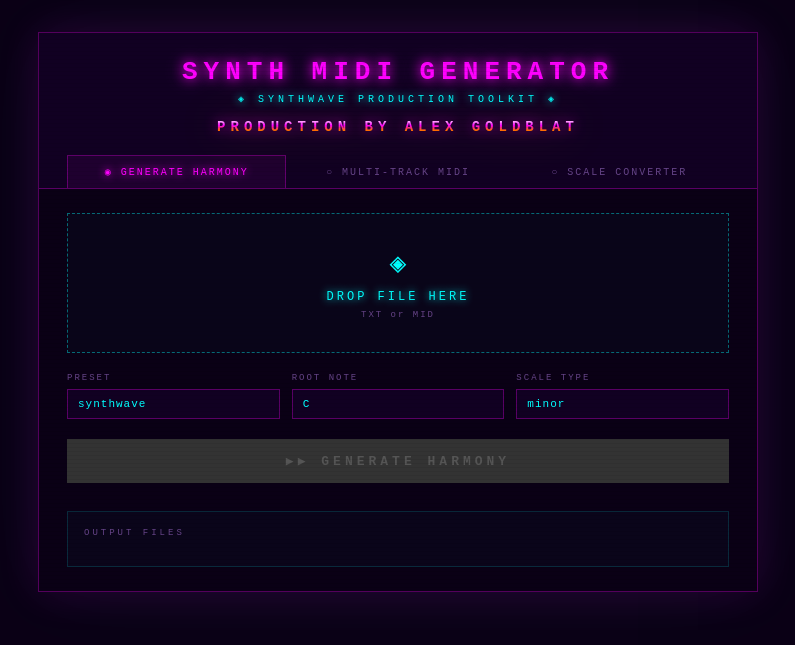
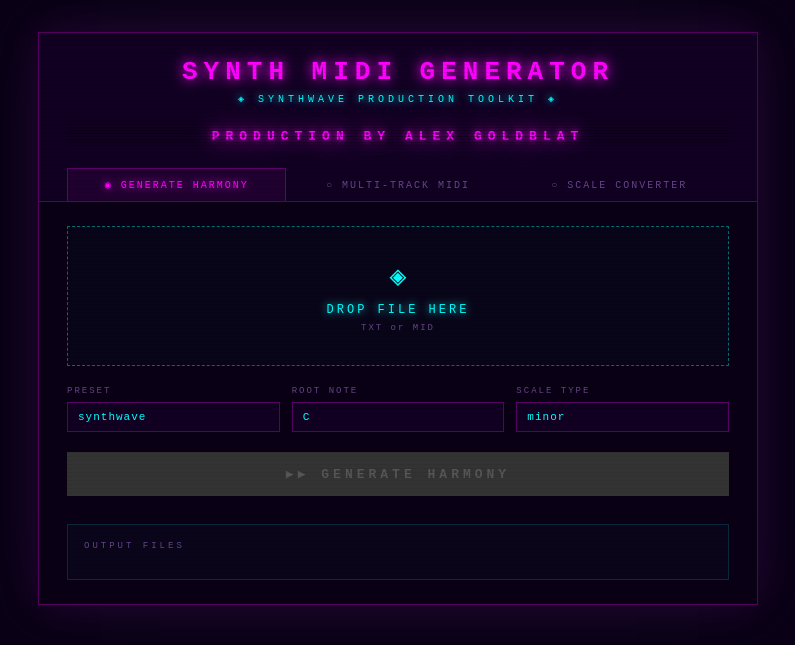
Before and after one commit to turrican128/my-midi-generator, a Flask app: page / in a window 1280 px wide. Shown: the top 645 px of the page, without its empty margins (242-1037 px from the left). Run offline with Flask 3, Linux system fonts and the light colour scheme.

Commit message:
feat: Dead-of-Night Arcade effect on producer credit
Redesigned "PRODUCTION BY ALEX GOLDBLAT" with neon tube glow,
irregular flicker animation, cyan chromatic aberration glitch ghost,
and phosphor scanline overlay for a 2am arcade aesthetic.

Co-Authored-By: Claude Opus 4.6 <noreply@anthropic.com>

```diff
--- a/web/static/style.css
+++ b/web/static/style.css
@@ -74,17 +74,53 @@ body {
   margin-top: 6px;
 }
 
+/* ── Producer credit — Dead-of-Night Arcade ── */
 .producer-credit {
-  margin-top: 14px;
-  font-size: clamp(11px, 2.5vw, 14px);
+  margin-top: 16px;
+  font-size: clamp(10px, 2.2vw, 13px);
   font-weight: bold;
-  letter-spacing: 5px;
-  background: linear-gradient(180deg, #fff 0%, #ff00ff 40%, #ff6600 70%, #ffcc00 100%);
-  -webkit-background-clip: text;
-  -webkit-text-fill-color: transparent;
-  background-clip: text;
-  filter: drop-shadow(0 0 6px rgba(255, 0, 255, 0.6)) drop-shadow(0 0 20px rgba(255, 102, 0, 0.3));
-  animation: credit-glow 3s ease-in-out infinite alternate;
+  letter-spacing: 6px;
+  color: #ff00ff;
+  text-shadow:
+    0 0 7px #ff00ff,
+    0 0 20px #ff00ff,
+    0 0 42px #ff00ff,
+    0 0 82px rgba(255, 0, 255, 0.4),
+    0 0 120px rgba(255, 0, 255, 0.15);
+  position: relative;
+  padding: 8px 0 4px;
+  animation: neon-flicker 4s ease-in-out infinite;
+}
+
+/* Scanline overlay across the credit text */
+.producer-credit::before {
+  content: '';
+  position: absolute;
+  inset: 0;
+  background: repeating-linear-gradient(
+    0deg,
+    transparent 0px,
+    transparent 2px,
+    rgba(0, 0, 0, 0.25) 2px,
+    rgba(0, 0, 0, 0.25) 3px
+  );
+  pointer-events: none;
+  z-index: 1;
+}
+
+/* Glitch / chromatic aberration ghost layer */
+.producer-credit::after {
+  content: attr(data-text);
+  position: absolute;
+  top: 8px;
+  left: 0;
+  right: 0;
+  color: #00ffff;
+  text-shadow: 0 0 7px #00ffff, 0 0 20px #00ffff;
+  opacity: 0;
+  clip-path: inset(0 0 0 0);
+  pointer-events: none;
+  animation: glitch-ghost 4s ease-in-out infinite;
 }
 
 /* ── Tabs ── */
--- a/web/templates/index.html
+++ b/web/templates/index.html
@@ -13,7 +13,7 @@
       <div class="app-logo">
         <div class="logo-title">SYNTH MIDI GENERATOR</div>
         <div class="logo-sub">◈ SYNTHWAVE PRODUCTION TOOLKIT ◈</div>
-        <div class="producer-credit">PRODUCTION BY ALEX GOLDBLAT</div>
+        <div class="producer-credit" data-text="PRODUCTION BY ALEX GOLDBLAT">PRODUCTION BY ALEX GOLDBLAT</div>
       </div>
       <nav class="tabs" role="tablist">
         <button class="tab active" data-tab="harmony" role="tab">◉ GENERATE HARMONY</button>
```
Also changed, not shown: other parts of web/static/style.css (+42 -3 lines).
